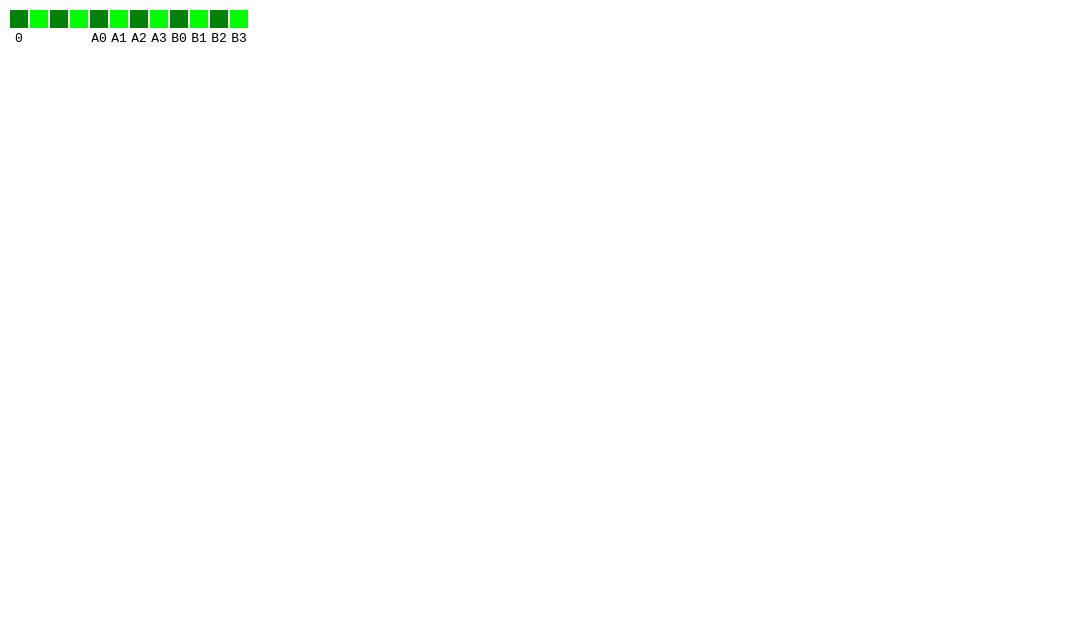
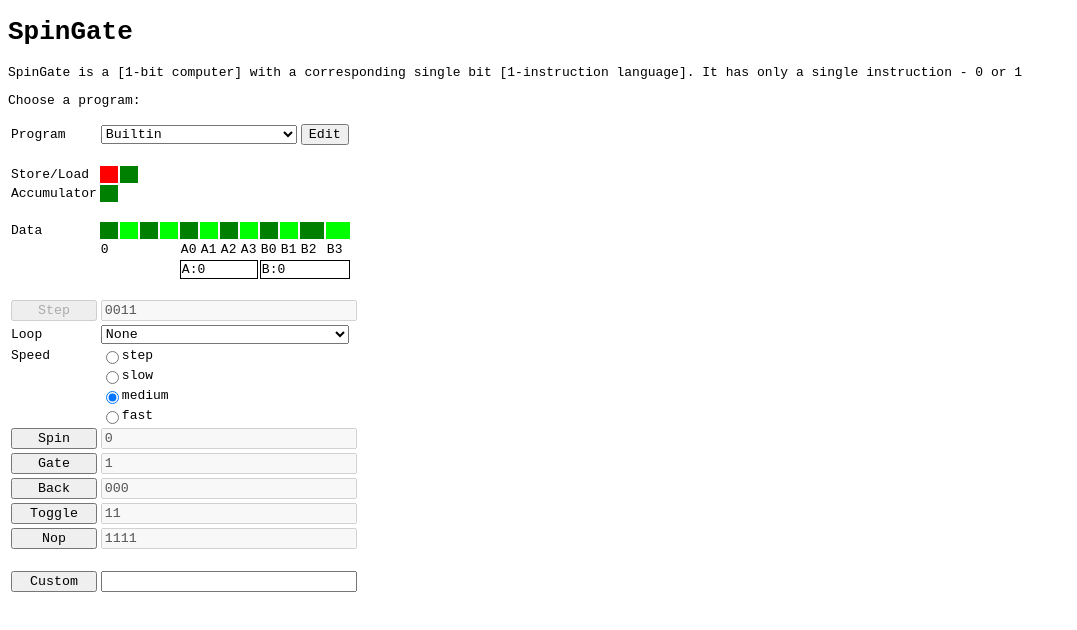
Before and after one commit to jacoblister/spingate, a plain HTML site: page spingate.html in a window 1280 px wide. Shown: the whole page, without its empty margins (0-1077 px from the left). Drawn offline with Linux system fonts and the light colour scheme.

Commit message:
update html

```diff
--- a/spingate.html
+++ b/spingate.html
@@ -3,14 +3,21 @@
 
 <head>
     <style>
+        input,
+        button,
+        select,
+        html {
+            font-family: monospace;
+            width: 100%;
+        }
+
         #register>tbody>tr>td {
             width: 16px;
             font-family: monospace;
-            text-align: center;
             user-select: none;
         }
 
-        #register>tbody #data>td {
+        tr {
             height: 16px;
         }
 
@@ -21,14 +28,134 @@
         .bit-on {
             background: lime;
         }
+
+        #store.bit-off {
+            background: darkred;
+        }
+
+        #store.bit-on {
+            background: red;
+        }
     </style>
 </head>
 
 <body>
+    <h1>SpinGate</h1>
+    <p>SpinGate is a [1-bit computer] with a corresponding single bit [1-instruction language].
+        It has only a single instruction - 0 or 1</p>
+    <p>Choose a program:</p>
+
     <table id="register">
         <tbody>
-            <tr id="data"></tr>
-            <tr id="label"></tr>
+            <tr>
+                <td>Program</td>
+                <td colspan="10">
+                    <select>
+                        <option>Builtin</option>
+                        <option>Logic Gates</option>
+                        <option>LSFR</option>
+                        <option>Cellular Automata</option>
+                        <option>Calculator</option>
+                    </select>
+                </td>
+                <td colspan="2">
+                    <button>Edit</button>
+                </td>
+            </tr>
+            <tr></tr>
+            <tr>
+                <td>Store/Load</td>
+                <td id="store" class="bit-on"></td>
+                <td class="bit-off"></td>
+                <td colspan="10"></td>
+            </tr>
+            <tr>
+                <td>Accumulator</td>
+                <td class="bit-off"></td>
+                <td colspan="11"></td>
+            </tr>
+            <tr></tr>
+            <tr id="data">
+                <td>Data</td>
+            </tr>
+            <tr id="label">
+                <td></td>
+            </tr>
+            <tr id="regs">
+                <td></td>
+                <td colspan="4"></td>
+                <td colspan="4" style="border: 1px solid black;">A:0</td>
+                <td colspan="4" style="border: 1px solid black;">B:0</td>
+            </tr>
+            <tr></tr>
+            <tr>
+                <td><button disabled>Step</button></td>
+                <td colspan="12"><input type="text" id="prog" value="0011" disabled></input></td>
+            </tr>
+            <tr>
+                <td>Loop</td>
+                <td colspan="12">
+                    <select>
+                        <option>None</option>
+                        <option>Slow</option>
+                        <option>Medium</option>
+                        <option>Fast</option>
+                    </select>
+                </td>
+            </tr>
+            <tr>
+                <td>Speed</td>
+                <td colspan="12" style="display:flex; flex-direction:row;">
+                    <input id="step" type="radio"></input>
+                    <label for="step">step</input>
+                </td>
+            </tr>
+            <tr>
+                <td></td>
+                <td colspan="12" style="display:flex; flex-direction:row;">
+                    <input id="slow" type="radio"></input>
+                    <label for="slow">slow</input>
+                </td>
+            </tr>
+            <tr>
+                <td></td>
+                <td colspan="12" style="display:flex; flex-direction:row;">
+                    <input id="medium" type="radio" checked></input>
+                    <label for="medium">medium</input>
+                </td>
+            </tr>
+            <tr>
+                <td></td>
+                <td colspan="12" style="display:flex; flex-direction:row;">
+                    <input id="fast" type="radio"></input>
+                    <label for="fast">fast</input>
+                </td>
+            </tr>
+            <tr>
+                <td><button>Spin</button></td>
+                <td colspan="12"><input id="prog0" value="0" disabled></input></td>
+            </tr>
+            <tr>
+                <td><button>Gate</button></td>
+                <td colspan="12"><input id="prog1" value="1" disabled></input></td>
+            </tr>
+            <tr>
+                <td><button>Back</button></td>
+                <td colspan="12"><input id="prog2" value="000" disabled></input></td>
+            </tr>
+            <tr>
+                <td><button>Toggle</button></td>
+                <td colspan="12"><input id="prog3" value="11" disabled></input></td>
+            </tr>
+            <tr>
+                <td><button>Nop</button></td>
+                <td colspan="12"><input id="prog4" value="1111" disabled></input></td>
+            </tr>
+            <tr></tr>
+            <tr>
+                <td><button>Custom</button></td>
+                <td colspan="12"><input id="progC" value=""></td>
+            </tr>
         </tbody>
     </table>
 </body>
@@ -37,6 +164,12 @@
     const rowData = document.getElementById("data")
     const rowLabel = document.getElementById("label")
     const data = ["0", "", "", "", "A0", "A1", "A2", "A3", "B0", "B1", "B2", "B3"]
+    // const data = [
+    //     "0", "", "", "", "A0", "A1", "A2", "A3", "B0", "B1", "B2", "B3",
+    //     "0", "", "", "", "A0", "A1", "A2", "A3", "B0", "B1", "B2", "B3",
+    //     "0", "", "", "", "A0", "A1", "A2", "A3", "B0", "B1", "B2", "B3",
+    //     "0", "", "", "", "A0", "A1", "A2", "A3", "B0", "B1", "B2", "B3"
+    // ]
 
     data.forEach((item, index) => {
         const cell = document.createElement("td")
```
